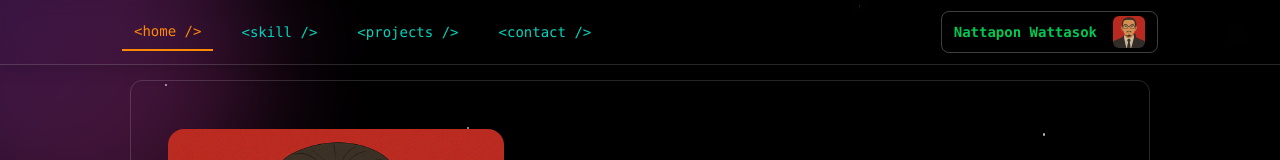
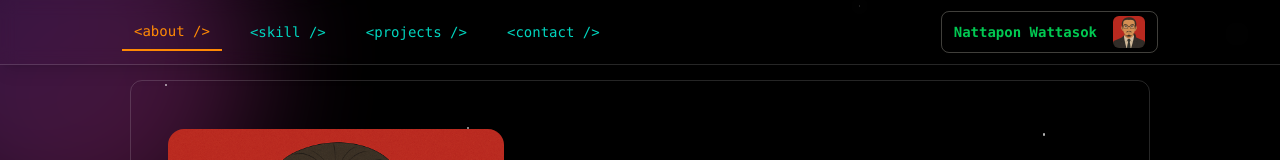
Before and after one commit to Bew60000/anw.website, a React (Vite) app: page / in a window 1280 px wide. Shown: the top 160 px of the page. Built offline with nearby package versions, Linux system fonts and the light colour scheme.

Commit message:
fix issues

```diff
--- a/src/components/content/Home.tsx
+++ b/src/components/content/Home.tsx
@@ -4,12 +4,11 @@ import { motion } from "framer-motion";
 import TypewriterEffect from "../Effect/Typewriter-effect";
 // import { TerminalDemo } from "../Effect/TerminalDemo";
 // import { MeteorDemo } from "../Effect/MeteorsDemo";
-// import { ScrollBasedVelocityDemo } from "../Effect/ScrollBasedVelocityDemo";
 
 export default function Home() {
   return (
     <BoxText
-      id="home"
+      id="about"
       className="mt-20 flex scroll-mt-20 flex-col items-center justify-center gap-8 rounded-xl px-6 py-12 xl:flex-row"
     >
       <img
--- a/src/components/magicui/scroll-based-velocity.tsx
+++ b/src/components/magicui/scroll-based-velocity.tsx
@@ -68,7 +68,7 @@ function ParallaxText({
   const x = useTransform(baseX, (v) => `${wrap(-100 / repetitions, 0, v)}%`);
 
   const directionFactor = React.useRef<number>(1);
-  useAnimationFrame((t, delta) => {
+  useAnimationFrame(( delta) => {
     let moveBy = directionFactor.current * baseVelocity * (delta / 1000);
 
     if (velocityFactor.get() < 0) {
@@ -109,7 +109,7 @@ export function VelocityScroll({
   return (
     <div
       className={cn(
-        "relative w-full text-4xl text-[24px] font-bold tracking-[-0.02em] text-white opacity-20 md:text-[24px] md:leading-[1.5rem]",
+        "relative w-full text-[24px] font-bold tracking-[-0.02em] text-white opacity-20 xs:text-[14px] md:leading-[1.5rem]",
         className,
       )}
       {...props}
--- a/src/components/navbar/Navbar.tsx
+++ b/src/components/navbar/Navbar.tsx
@@ -3,10 +3,10 @@ import { Menu, X } from "lucide-react";
 import { namePortfolio } from "../../libs/Resume";
 import { cn } from "../../libs/utils";
 
-const sections = ["home", "skill", "projects", "contact"];
+const sections = ["about", "skill", "projects", "contact"];
 
 export default function Navbar() {
-  const [active, setActive] = useState("home");
+  const [active, setActive] = useState("about");
   const [open, setOpen] = useState(false);
 
   useEffect(() => {
```
